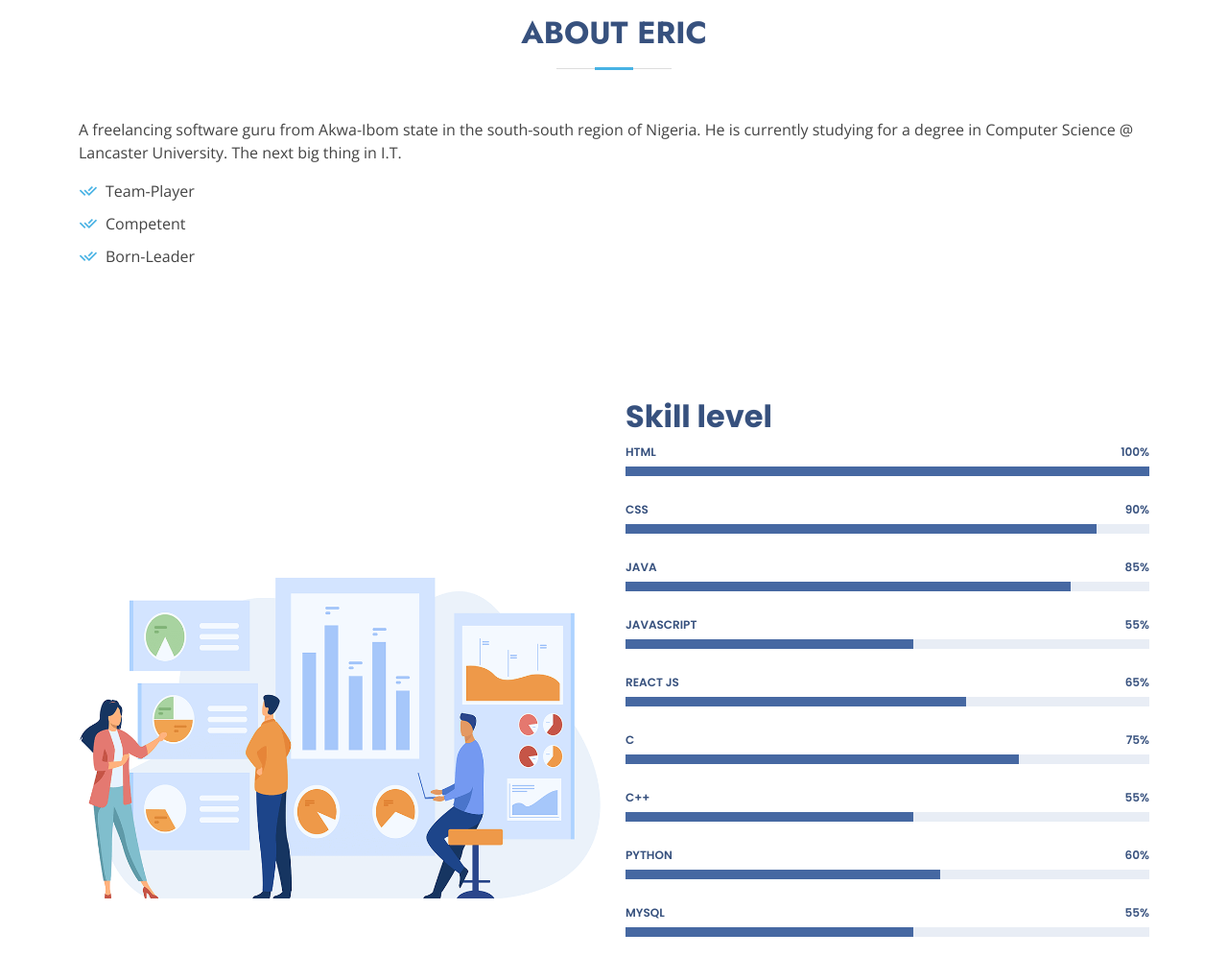
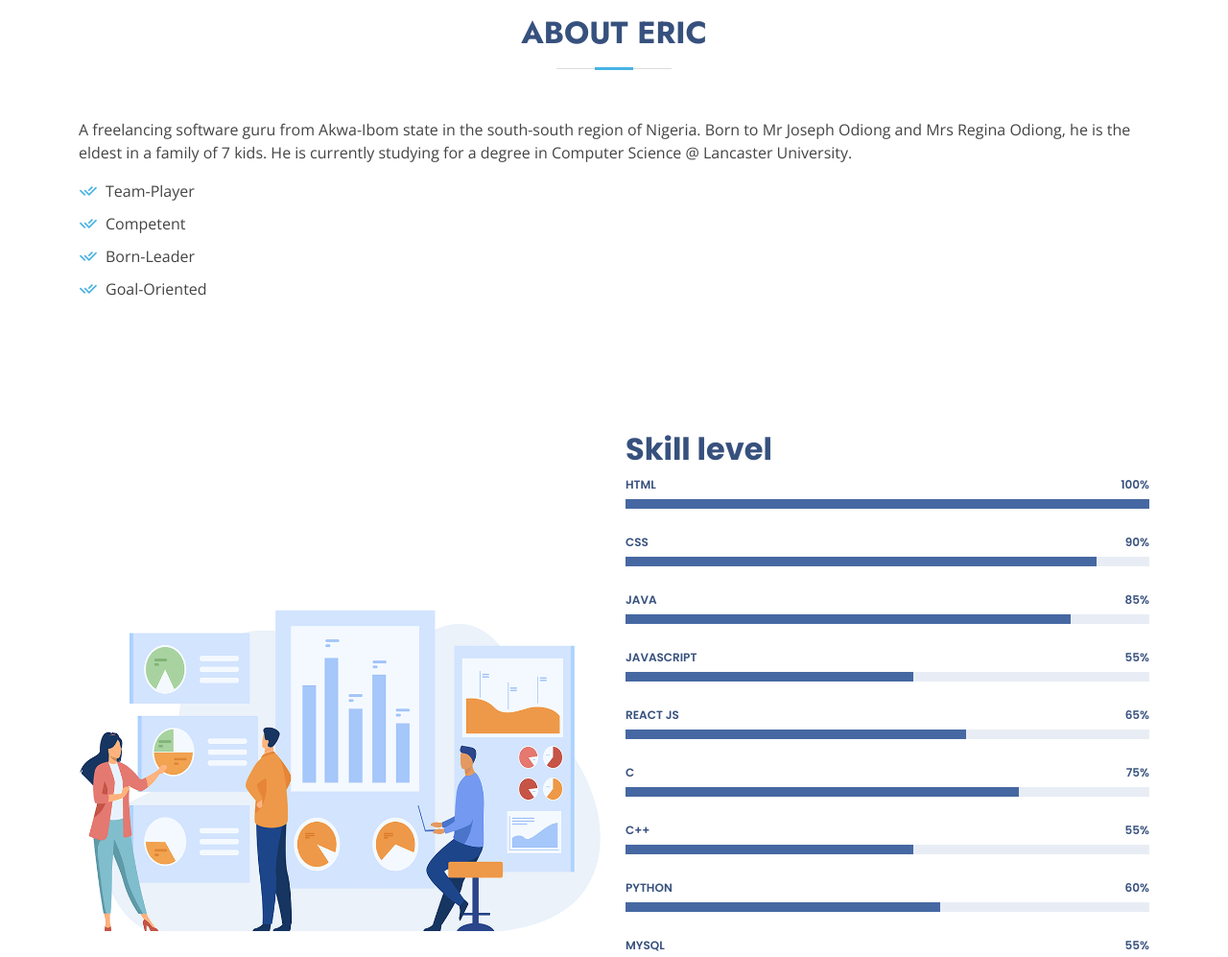
Before and after one commit to treble101/EricEdet, a plain HTML site: page index.html in a window 1280 px wide. Shown: the part 780-1777 px from the top of the page at 96% size. Drawn offline with nearby package versions, Linux system fonts and the light colour scheme.

Commit message:
Update index.html

```diff
--- a/index.html
+++ b/index.html
@@ -121,12 +121,13 @@
         <div class="row content">
           <div class="col-lg-12">
             <p>
-              A freelancing software guru from Akwa-Ibom state in the south-south region of Nigeria. He is currently studying for a degree in Computer Science @ Lancaster University. The next big thing in I.T.
+              A freelancing software guru from Akwa-Ibom state in the south-south region of Nigeria. Born to Mr Joseph Odiong and Mrs Regina Odiong, he is the eldest in a family of 7 kids. He is currently studying for a degree in Computer Science @ Lancaster University.
             </p>
             <ul>
               <li><i class="ri-check-double-line"></i> Team-Player</li>
               <li><i class="ri-check-double-line"></i> Competent</li>
               <li><i class="ri-check-double-line"></i> Born-Leader</li>
+              <li><i class="ri-check-double-line"></i> Goal-Oriented</li>
             </ul>
           </div>
         </div>
@@ -452,7 +453,7 @@
         &copy; Copyright <strong><span>Eric</span></strong>. All Rights Reserved
       </div>
       <div class="credits">
-        Designed by <a href="https://bootstrapmade.com/">Eric Edet</a>
+        Designed by <a href="https://bootstrapmade.com/">Eric Edet Odiong</a>
       </div>
     </div>
   </footer><!-- End Footer -->
```
